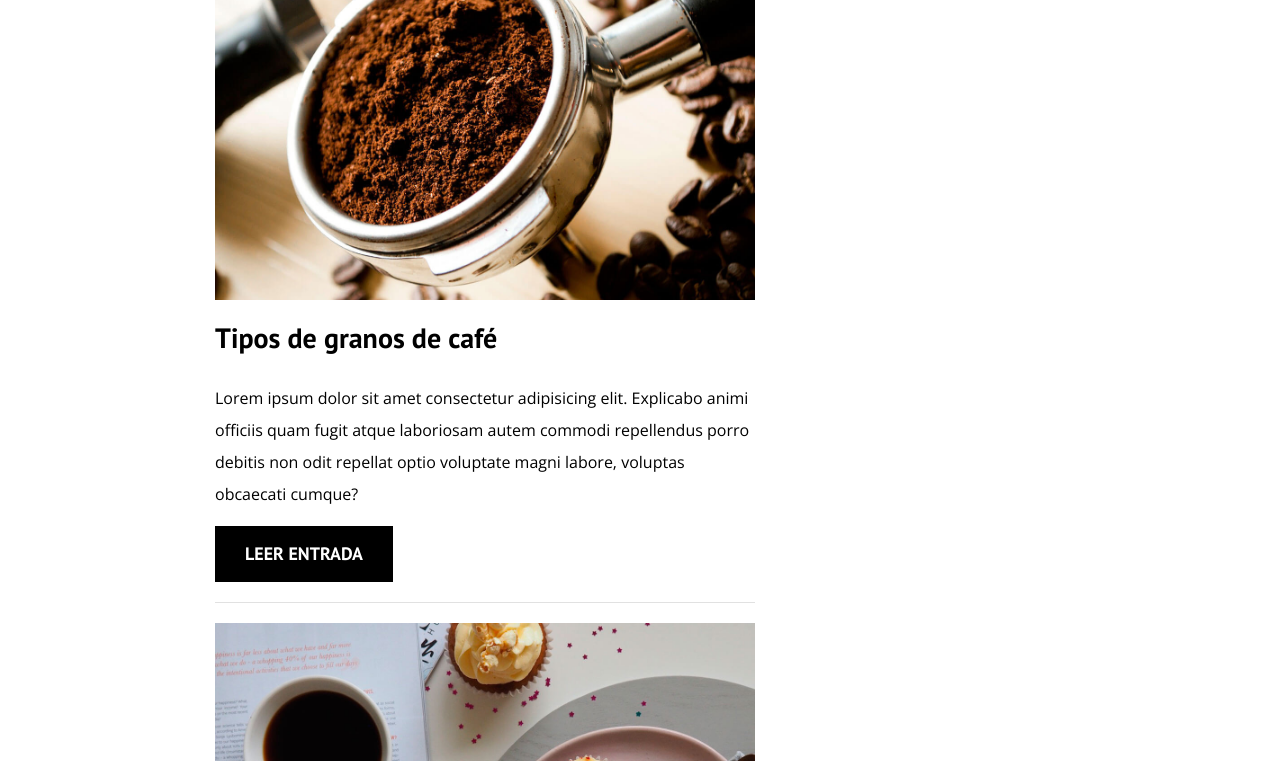
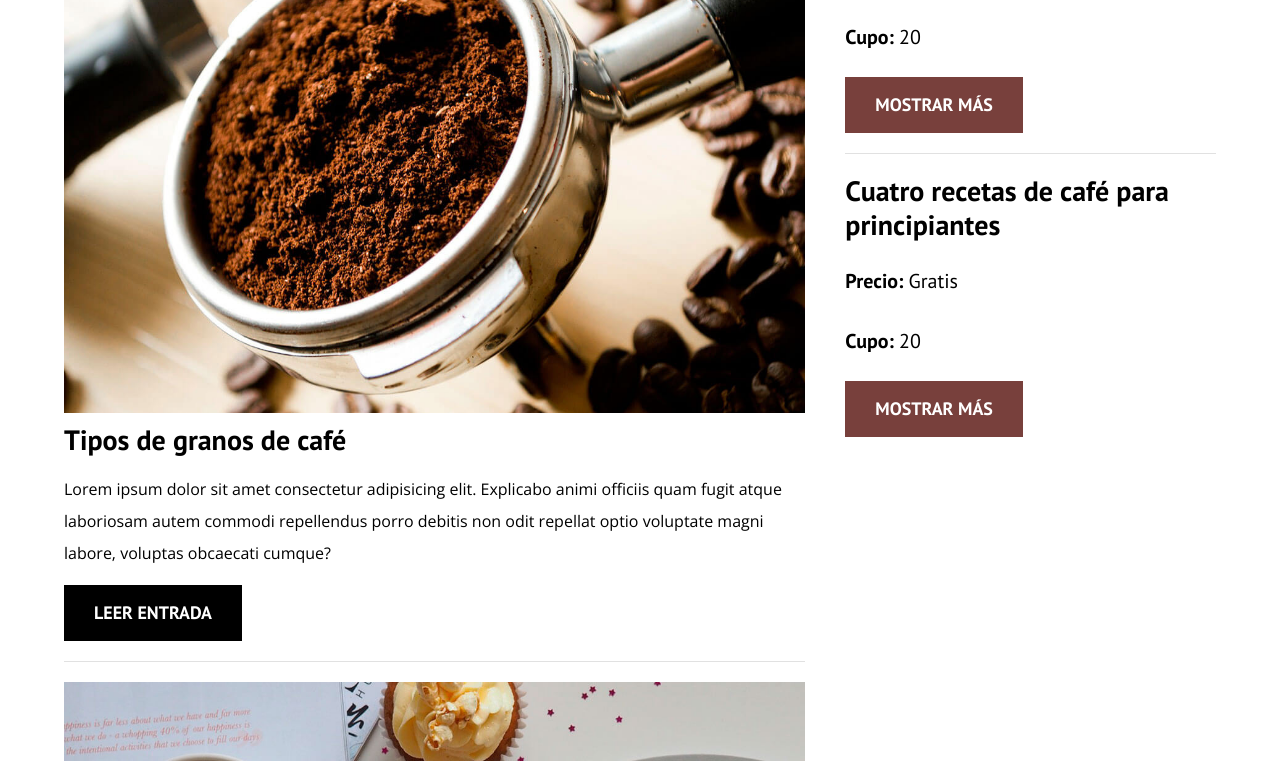
Before and after one commit to NGabrielHrz/BlogCafe, a plain HTML site: page index.html in a window 1280 px wide. Shown: the part 699-1460 px from the top of the page. Drawn offline with nearby package versions, Linux system fonts and the light colour scheme.

Commit message:
Creando barra lateral

```diff
--- a/css/style.css
+++ b/css/style.css
@@ -21,7 +21,7 @@ body {
 }
 /*Globales*/
 .contenedor {
-    max-width: 85rem;
+    max-width: 120rem;
     width: 90%;
     margin: 0 auto;
 }
@@ -30,6 +30,7 @@ a {
 }
 h1, h2, h3, h4 {
     font-family: var(--fuenteHeading);
+    line-height: 1.2;
 }
 h1 {
     font-size: 4.8rem;
@@ -137,3 +138,28 @@ img {
 .boton--primario {
     background-color: var(--black);
 }
+.boton--secundario {
+    background-color: var(--primaryColor);
+}
+.cursos {
+    list-style: none;
+}
+.widget-curso {
+    border-bottom: 1px solid var(--gray);
+    margin-bottom: 2rem;
+}
+.widget-curso:last-of-type {
+    border: none;
+    margin-bottom: 0;
+}
+.widget-curso__label {
+    font-family: var(--fuenteHeading);
+    font-weight: bold;
+}
+.widget-curso__info{
+    font-weight: 400;
+}
+.widget-curso__info,
+.widget-curso__label {
+    font-size: 2rem;
+}
--- a/index.html
+++ b/index.html
@@ -65,6 +65,20 @@
         </main>
         <aside class="sidebar">
             <h3>Nuestros Cursos y talleres</h3>
+            <ul class="cursos no-padding">
+                <li class="widget-curso">
+                    <h4 class="no-margin">Tecnicas de extracción de café</h4>
+                    <p class="widget-curso__label">Precio: <span class="widget-curso__info">Gratis</span></p>
+                    <p class="widget-curso__label">Cupo: <span class="widget-curso__info">20</span></p>
+                    <a href="entrada.html" class="boton boton--secundario">Mostrar más</a>
+                </li>
+                <li class="widget-curso">
+                    <h4 class="no-margin">Cuatro recetas de café para principiantes</h4>
+                    <p class="widget-curso__label">Precio: <span class="widget-curso__info">Gratis</span></p>
+                    <p class="widget-curso__label">Cupo: <span class="widget-curso__info">20</span></p>
+                    <a href="entrada.html" class="boton boton--secundario">Mostrar más</a>
+                </li>
+            </ul>
         </aside>
     </div>
 </body>
```
